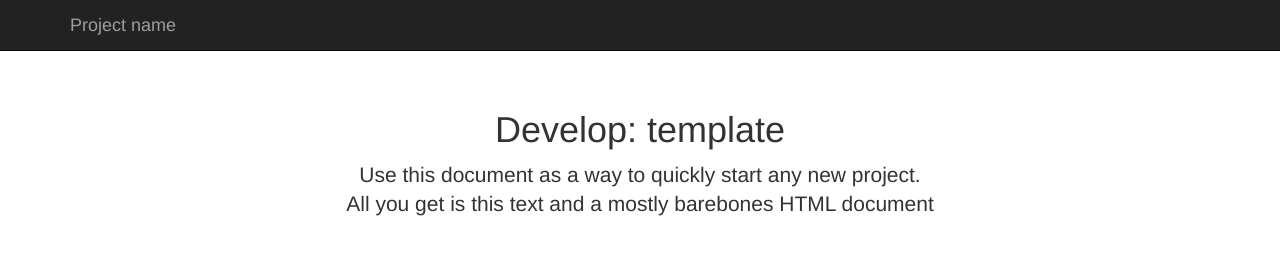
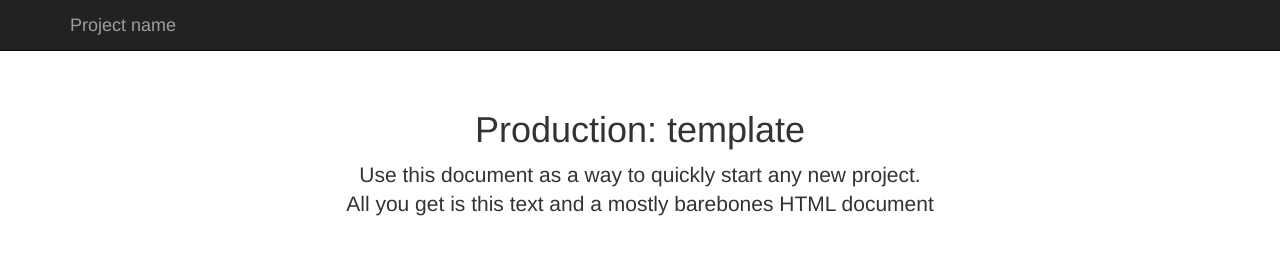
Before and after one commit to betoluna/ultim, a website: page index.html in a window 1280 px wide. Drawn offline with nearby package versions, Linux system fonts and the light colour scheme.

```diff
--- a/index.html
+++ b/index.html
@@ -50,7 +50,7 @@
         <div class="container">
 
             <div class="starter-template">
-                <h1>Develop: template</h1>
+                <h1>Production: template</h1>
                 <p class="lead">Use this document as a way to quickly start any new
                     project.<br>All you get is this text and a mostly barebones
                     HTML document</p>
```
